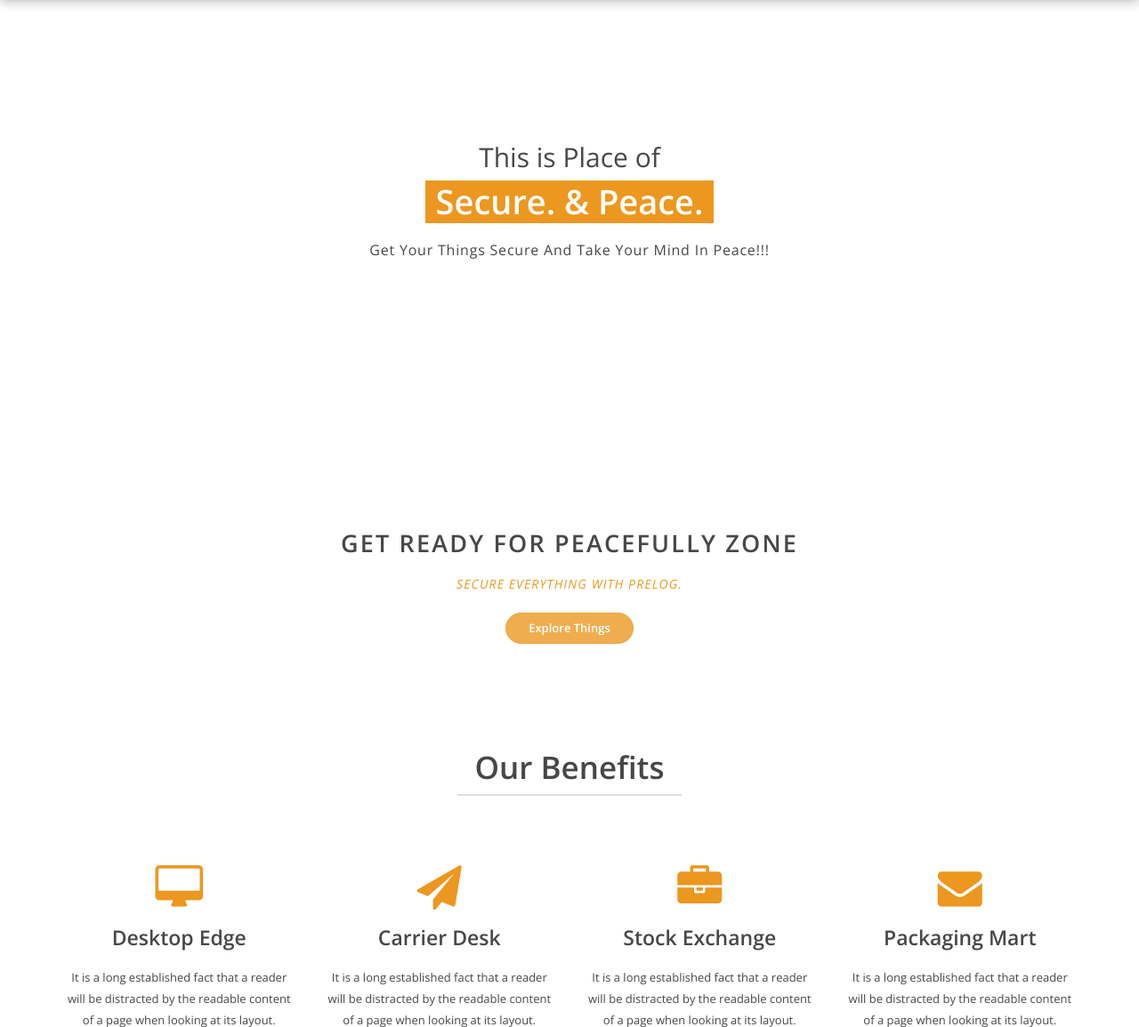
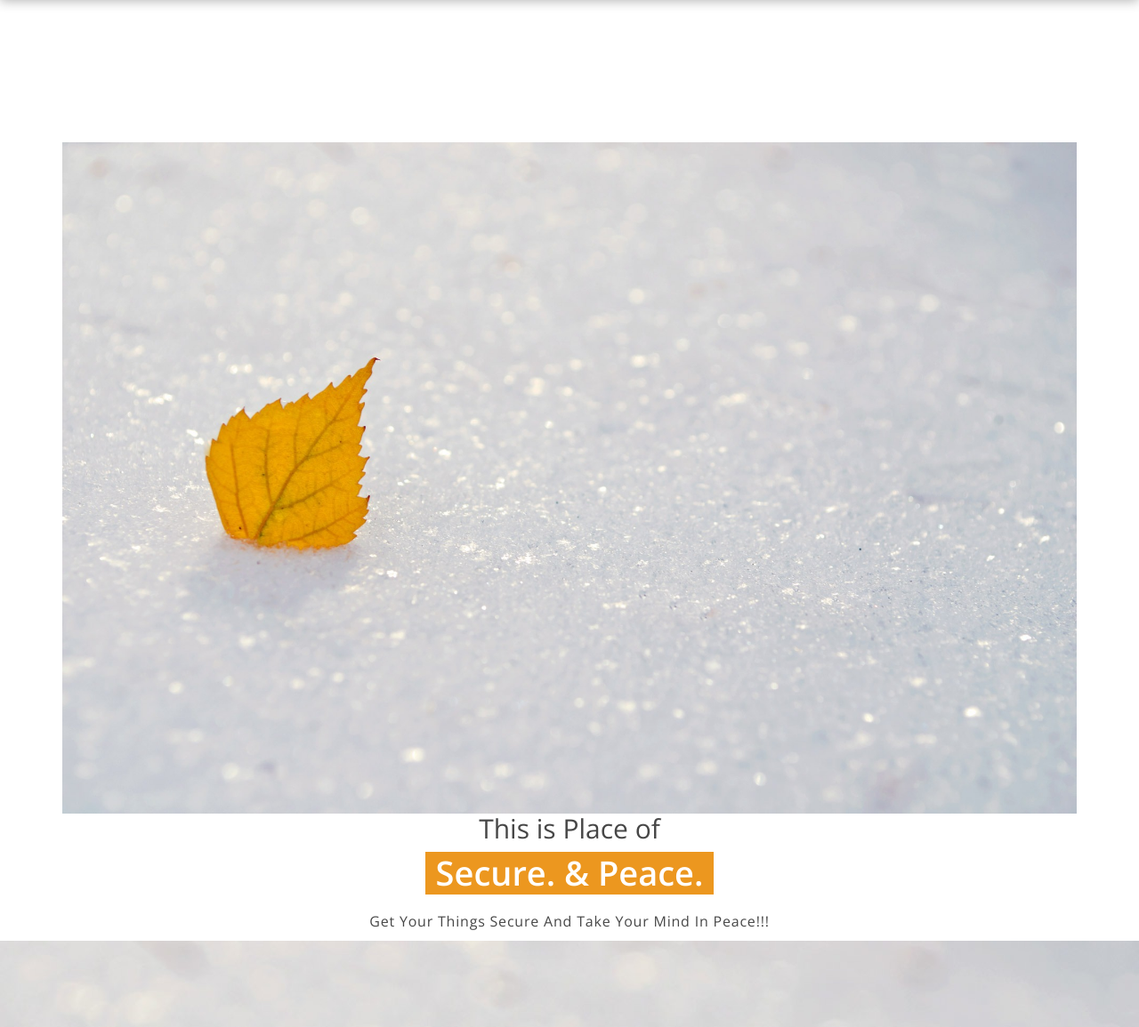
Before and after one commit to shag527/Indian-Sign-Language-Recognition, a Django app: page / in a window 1280 px wide. Shown: the part 52-1207 px from the top of the page at 89% size. Run offline with Django 3.2, Linux system fonts and the light colour scheme; some libraries are stand-ins or nearby versions.

Commit message:
website initialized

```diff
--- a/Website/Recognise_signs/templates/index.html
+++ b/Website/Recognise_signs/templates/index.html
@@ -78,6 +78,9 @@
 					<!-- banner -->
 					<div class="banner pad">
 						<!-- heading -->
+						<div class="entry-pic">
+										<img class="img-responsive" src="/static/img/back.jpg" alt="Blog Image" />
+									</div>
 						<h2>This is Place of<br><span>Secure. &amp; Peace.</span></h2>
 						<!-- paragraph -->
 						<p>Get your things secure and take your mind in peace!!!</p>
```
